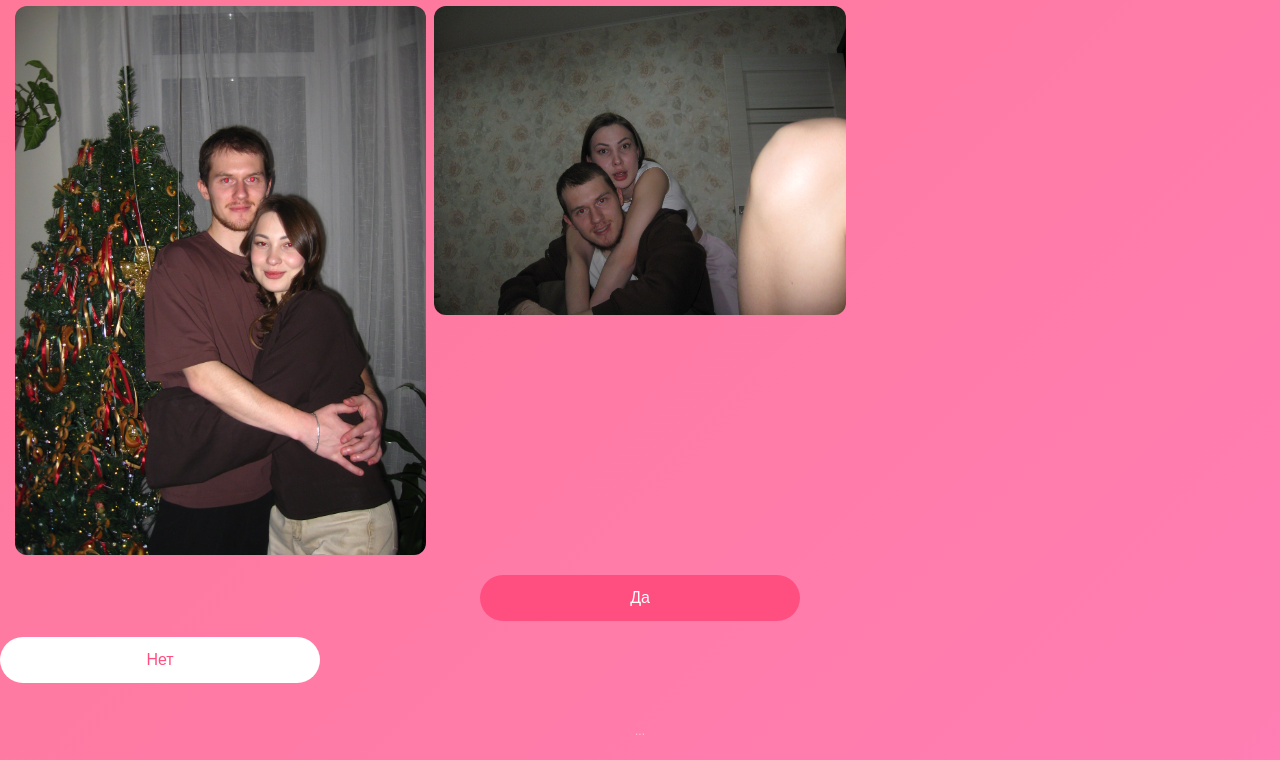
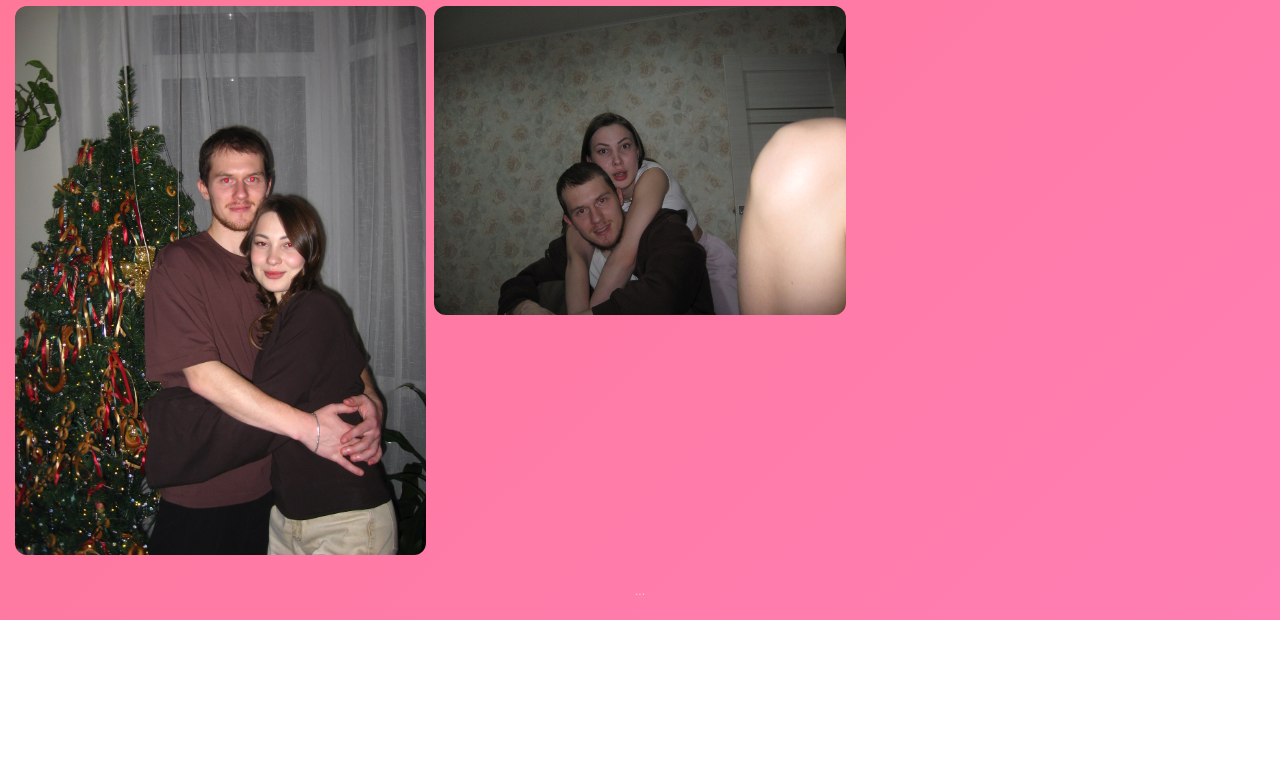
Before and after one commit to Kirix25/Formylovely, a plain HTML site: page index.html in a window 1280 px wide. Shown: the part 1033-1793 px from the top of the page. After the commit the page ends 1653 px from the top, so only its background shows below. Drawn offline with Linux system fonts and the light colour scheme.

Commit message:
Update index.html

```diff
--- a/index.html
+++ b/index.html
@@ -107,24 +107,6 @@ button:active {
     100% { transform: translateY(-100vh); opacity: 0; }
 }
 
-/* Кнопка предложения */
-.proposal-container {
-    margin-top: 20px;
-    height: 120px;
-    position: relative;
-}
-
-#yesBtn {
-    background: #ff4f81;
-    color: white;
-}
-
-#noBtn {
-    position: absolute;
-    background: white;
-    color: #ff4f81;
-}
-
 /* Секретная кнопка */
 .secret-btn {
     margin-top: 15px;
@@ -152,11 +134,6 @@ button:active {
     <img src="photo3.jpg">
     <img src="photo4.JPG">
     <img src="photo5.JPG">
-</div>
-
-<div class="proposal-container">
-    <button id="yesBtn" onclick="sayYes()"> Да</button>
-    <button id="noBtn" onmouseover="moveButton()">Нет</button>
 </div>
 
 <button class="secret-btn" onclick="secretSurprise()">...</button>
@@ -212,20 +189,6 @@ function closePopup() {
     document.getElementById("popup").style.display = "none";
 }
 
-// Убегающая кнопка
-function moveButton() {
-    const btn = document.getElementById("noBtn");
-    const container = document.querySelector(".proposal-container");
-    const maxX = container.clientWidth - btn.clientWidth;
-    const maxY = container.clientHeight - btn.clientHeight;
-    btn.style.left = Math.random() * maxX + "px";
-    btn.style.top = Math.random() * maxY + "px";
-}
-
-function sayYes() {
-    openPopup("<h2>Я знал, что ты скажешь да ❤️</h2>");
-}
-
 // Секретная кнопка
 function secretSurprise() {
     openPopup("<h2>Ты — лучшее, что случилось в моей жизни 💖</h2>");
```
